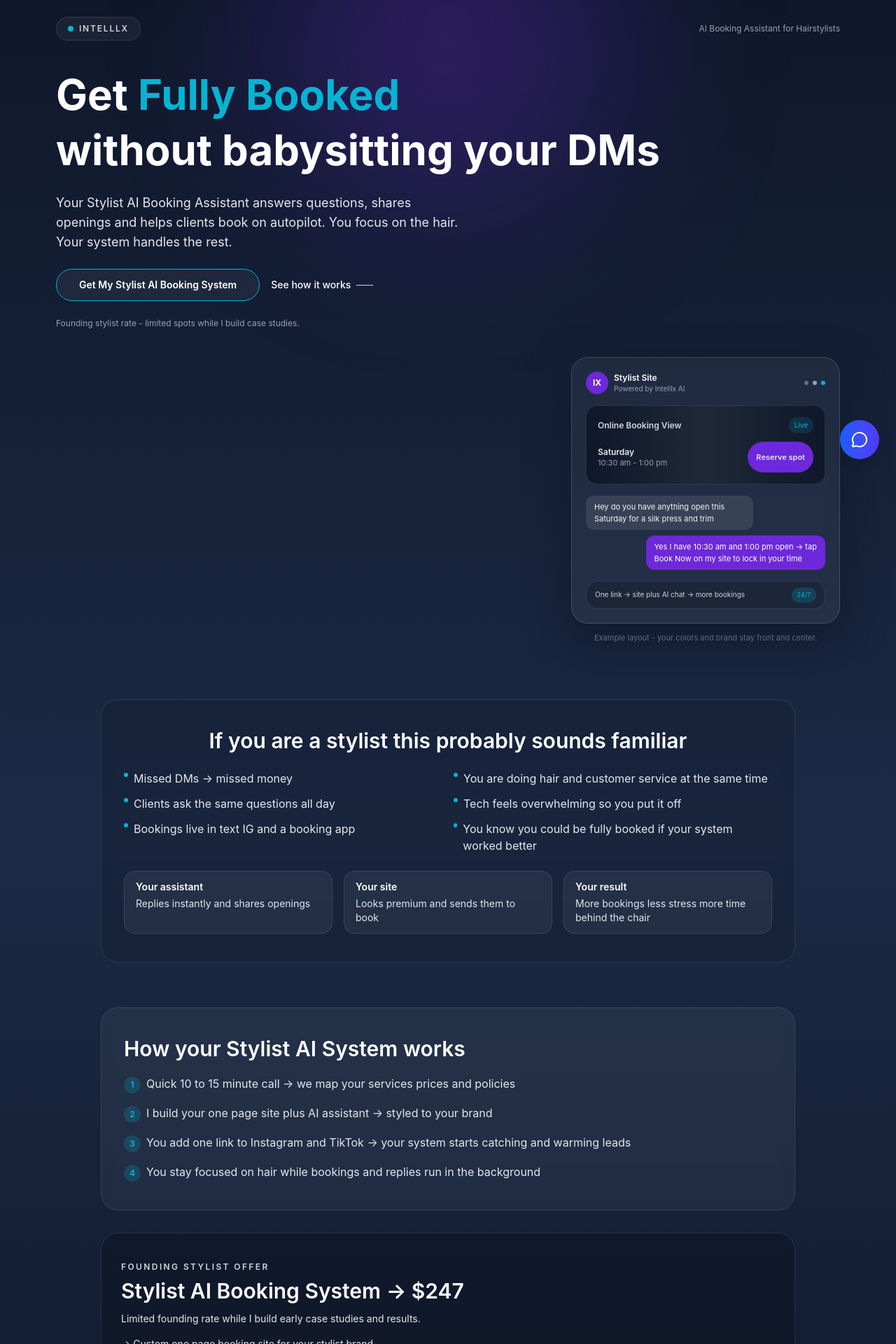
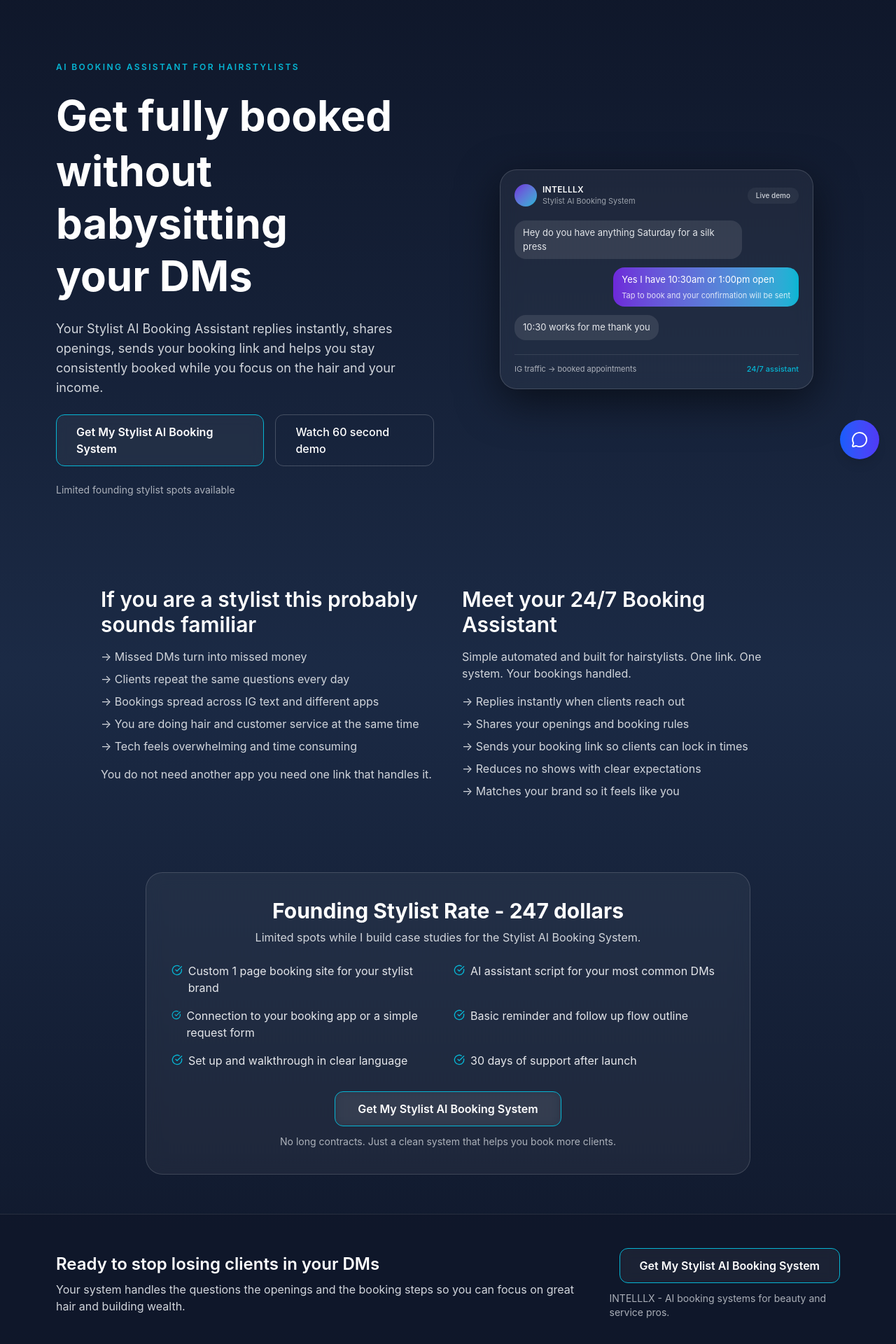
Before and after one commit to LataunaeB/Intelllx-site, a Next.js app: page /stylists in a window 1280 px wide. Shown: the part 120-2040 px from the top of the page at 70% size. Built offline with nearby package versions, Linux system fonts and the light colour scheme.

Commit message:
Simplify stylists page: cleaner layout with side-by-side pain/solution, feature grid with checkmarks, simplified mockup

```diff
--- a/src/app/stylists/page.tsx
+++ b/src/app/stylists/page.tsx
@@ -1,307 +1,232 @@
 import Link from "next/link";
+import { CheckCircle } from "lucide-react";
 
 export default function StylistsPage() {
   return (
-    <div className="relative min-h-screen bg-gradient-to-b from-[#0F172A] via-[#1B2A45] to-[#0F172A] text-white">
-      {/* Glow blob */}
-      <div className="pointer-events-none absolute -top-40 left-1/2 h-[480px] w-[480px] -translate-x-1/2 rounded-full bg-[#6D28D9]/30 blur-[120px]" />
-
-      {/* 1) HERO */}
-      <section className="relative max-w-6xl mx-auto px-4 pt-8 pb-16 md:pt-12 md:pb-20">
-        {/* Top bar with logo */}
-        <div className="flex items-center justify-between mb-10">
-          <div className="inline-flex items-center gap-2 rounded-full bg-white/5 px-4 py-2 backdrop-blur border border-white/10">
-            <div className="h-2 w-2 rounded-full bg-[#06B6D4]" />
-            <span className="text-xs font-semibold tracking-[0.15em] uppercase text-[#D1D5DB]">
-              INTELLLX
-            </span>
-          </div>
-          <span className="hidden text-xs text-gray-400 sm:inline">
-            AI Booking Assistant for Hairstylists
-          </span>
+    <div className="min-h-screen bg-gradient-to-b from-[#0F172A] via-[#1B2A45] to-[#0F172A] text-white">
+      {/* Glow background */}
+      <div className="pointer-events-none fixed inset-0 -z-10">
+        <div className="absolute -top-32 left-1/2 -translate-x-1/2 w-[520px] h-[520px] bg-[#6D28D9]/30 blur-[140px] rounded-full" />
       </div>
 
-        <div className="grid gap-10 md:grid-cols-[1.2fr,1fr] items-center">
-          {/* Left: copy */}
+      {/* SECTION 1: HERO */}
+      <section className="max-w-6xl mx-auto px-4 pt-20 pb-16 md:pt-28 md:pb-20">
+        <div className="grid gap-10 md:grid-cols-2 items-center">
+          {/* Text side */}
           <div className="space-y-6">
+            <p className="text-xs font-semibold tracking-[0.2em] uppercase text-[#06B6D4]">
+              AI Booking Assistant for Hairstylists
+            </p>
+
             <h1 className="text-4xl md:text-5xl lg:text-6xl font-bold leading-tight">
-              <span className="block">
-                Get{" "}
-                <span className="text-[#06B6D4] motion-safe:animate-pulse">
-                  Fully Booked
+              <span className="block">Get fully booked</span>
+              <span className="block mt-1">
+                <span className="inline-block animate-pulse">
+                  without babysitting
+                </span>{" "}
+                your DMs
               </span>
-              </span>
-              <span className="block mt-1">without babysitting your DMs</span>
             </h1>
 
-            <p className="text-base md:text-lg text-gray-200 max-w-xl">
-              Your Stylist AI Booking Assistant answers questions, shares openings
-              and helps clients book on autopilot. You focus on the hair. Your
-              system handles the rest.
+            <p className="text-base md:text-lg text-[#D1D5DB] max-w-xl">
+              Your Stylist AI Booking Assistant replies instantly, shares openings,
+              sends your booking link and helps you stay consistently booked
+              while you focus on the hair and your income.
             </p>
 
-            <div className="flex flex-col sm:flex-row gap-4 sm:items-center">
+            <div className="flex flex-col sm:flex-row gap-4">
               <Link
                 href="/contact"
-                className="inline-flex items-center justify-center rounded-full border border-[#06B6D4] bg-white/5 px-8 py-3 text-sm font-semibold text-white shadow-sm backdrop-blur transition hover:bg-[#06B6D4]/15 focus:outline-none focus:ring-2 focus:ring-[#06B6D4] focus:ring-offset-2 focus:ring-offset-[#0F172A]"
+                className="inline-flex items-center justify-center rounded-xl border border-[#06B6D4] bg-white/5 px-7 py-3 text-sm md:text-base font-semibold text-white backdrop-blur-sm hover:bg-[#06B6D4] hover:text-[#0F172A] transition-colors"
               >
                 Get My Stylist AI Booking System
               </Link>
               <a
-                href="#how-it-works"
-                className="text-sm font-medium text-[#D1D5DB] hover:text-white inline-flex items-center gap-2"
+                href="#demo"
+                className="inline-flex items-center justify-center rounded-xl border border-white/20 px-7 py-3 text-sm md:text-base font-medium text-[#D1D5DB] hover:bg-white/5 transition-colors"
               >
-                See how it works
-                <span className="inline-block h-[1px] w-6 bg-[#D1D5DB]" />
+                Watch 60 second demo
               </a>
             </div>
 
-            <p className="text-xs text-gray-400">
-              Founding stylist rate - limited spots while I build case studies.
+            <p className="text-xs md:text-sm text-[#D1D5DB]/80">
+              Limited founding stylist spots available
             </p>
           </div>
 
-          {/* Right: mockup card */}
-          <div className="md:justify-self-end w-full max-w-sm">
-            <div className="relative rounded-3xl bg-white/5 border border-white/15 p-5 backdrop-blur shadow-[0_22px_60px_rgba(15,23,42,0.8)]">
-              {/* Mock header */}
-              <div className="mb-4 flex items-center justify-between">
+          {/* Mockup side */}
+          <div className="md:pl-4">
+            <div className="relative mx-auto max-w-md">
+              {/* Glass card */}
+              <div className="rounded-3xl border border-white/15 bg-white/5 p-5 shadow-[0_18px_60px_rgba(0,0,0,0.55)] backdrop-blur-md">
+                {/* Logo row */}
+                <div className="flex items-center justify-between mb-5">
                   <div className="flex items-center gap-2">
-                  <div className="h-8 w-8 rounded-full bg-[#6D28D9] flex items-center justify-center text-xs font-bold">
-                    IX
-                  </div>
+                    <div className="h-8 w-8 rounded-full bg-gradient-to-br from-[#6D28D9] to-[#06B6D4]" />
                     <div>
-                    <p className="text-xs font-semibold text-white">
-                      Stylist Site
+                      <p className="text-xs font-semibold tracking-wide">
+                        INTELLLX
                       </p>
-                    <p className="text-[10px] text-gray-400">
-                      Powered by Intelllx AI
+                      <p className="text-[11px] text-[#D1D5DB]/70">
+                        Stylist AI Booking System
                       </p>
                     </div>
                   </div>
-                <div className="flex gap-1.5">
-                  <span className="h-1.5 w-1.5 rounded-full bg-[#D1D5DB]/40" />
-                  <span className="h-1.5 w-1.5 rounded-full bg-[#D1D5DB]/70" />
-                  <span className="h-1.5 w-1.5 rounded-full bg-[#06B6D4]" />
-                </div>
+                  <span className="rounded-full bg-white/5 px-3 py-1 text-[10px] font-medium text-[#D1D5DB]">
+                    Live demo
+                  </span>
                 </div>
 
-              {/* Mock content */}
-              <div className="space-y-4">
-                <div className="rounded-2xl bg-gradient-to-r from-[#0F172A] via-[#1F2937] to-[#0F172A] p-4 border border-white/10">
-                  <div className="flex items-center justify-between mb-3">
-                    <p className="text-xs font-semibold text-[#D1D5DB]">
-                      Online Booking View
-                    </p>
-                    <span className="rounded-full bg-[#06B6D4]/15 px-2 py-1 text-[10px] text-[#06B6D4]">
-                      Live
-                    </span>
-                  </div>
-                  <div className="flex items-center justify-between text-xs text-gray-200">
-                    <div>
-                      <p className="font-semibold">Saturday</p>
-                      <p className="text-[11px] text-gray-400">
-                        10:30 am - 1:00 pm
-                      </p>
-                    </div>
-                    <button className="rounded-full bg-[#6D28D9] px-3 py-1 text-[11px] font-semibold">
-                      Reserve spot
-                    </button>
-                  </div>
-                </div>
-
-                <div className="space-y-2 text-[11px]">
-                  <div className="flex gap-2">
-                    <div className="rounded-xl bg-white/10 px-3 py-2 max-w-[70%]">
-                      <p className="text-gray-100">
-                        Hey do you have anything open this Saturday for a silk press
-                        and trim
+                {/* Chat preview */}
+                <div className="space-y-3 text-[13px]">
+                  <div className="flex justify-start">
+                    <div className="max-w-[80%] rounded-2xl bg-white/10 px-3 py-2">
+                      <p className="text-[#E5E7EB]">
+                        Hey do you have anything Saturday for a silk press
                       </p>
                     </div>
                   </div>
-                  <div className="flex justify-end gap-2">
-                    <div className="rounded-xl bg-[#6D28D9] px-3 py-2 max-w-[75%]">
+                  <div className="flex justify-end">
+                    <div className="max-w-[80%] rounded-2xl bg-gradient-to-r from-[#6D28D9] to-[#06B6D4] px-3 py-2">
                       <p className="text-white">
-                        Yes I have 10:30 am and 1:00 pm open → tap Book Now on my
-                        site to lock in your time
+                        Yes I have 10:30am or 1:00pm open
+                      </p>
+                      <p className="mt-1 text-[11px] text-white/80">
+                        Tap to book and your confirmation will be sent
+                      </p>
+                    </div>
+                  </div>
+                  <div className="flex justify-start">
+                    <div className="max-w-[80%] rounded-2xl bg-white/10 px-3 py-2">
+                      <p className="text-[#E5E7EB]">
+                        10:30 works for me thank you
                       </p>
                     </div>
                   </div>
                 </div>
 
-                <div className="mt-3 rounded-2xl bg-black/20 border border-white/10 px-3 py-2 text-[10px] text-gray-300 flex items-center justify-between">
-                  <span>One link → site plus AI chat → more bookings</span>
-                  <span className="rounded-full bg-[#06B6D4]/20 px-2 py-1 text-[9px] text-[#06B6D4]">
-                    24/7
-                  </span>
+                {/* Bottom strip */}
+                <div className="mt-5 flex items-center justify-between border-t border-white/10 pt-3">
+                  <p className="text-[11px] text-[#D1D5DB]/80">
+                    IG traffic → booked appointments
+                  </p>
+                  <p className="text-[11px] text-[#06B6D4] font-medium">
+                    24/7 assistant
+                  </p>
                 </div>
               </div>
             </div>
-            <p className="mt-3 text-[11px] text-gray-400 text-center">
-              Example layout - your colors and brand stay front and center.
+          </div>
+        </div>
+      </section>
+
+      {/* SECTION 2: PAIN + SOLUTION */}
+      <section className="max-w-5xl mx-auto px-4 py-10 md:py-12">
+        <div className="grid gap-10 md:grid-cols-2">
+          {/* Pain */}
+          <div>
+            <h2 className="text-2xl md:text-3xl font-semibold mb-4">
+              If you are a stylist this probably sounds familiar
+            </h2>
+            <ul className="space-y-2 text-sm md:text-base text-[#D1D5DB]">
+              <li>→ Missed DMs turn into missed money</li>
+              <li>→ Clients repeat the same questions every day</li>
+              <li>→ Bookings spread across IG text and different apps</li>
+              <li>→ You are doing hair and customer service at the same time</li>
+              <li>→ Tech feels overwhelming and time consuming</li>
+            </ul>
+            <p className="mt-4 text-sm md:text-base text-[#D1D5DB]">
+              You do not need another app you need one link that handles it.
+            </p>
+          </div>
+
+          {/* Solution */}
+          <div>
+            <h3 className="text-2xl md:text-3xl font-semibold mb-4">
+              Meet your 24/7 Booking Assistant
+            </h3>
+            <p className="text-sm md:text-base text-[#D1D5DB] mb-4">
+              Simple automated and built for hairstylists. One link. One system. Your bookings handled.
+            </p>
+            <ul className="space-y-2 text-sm md:text-base text-[#D1D5DB]">
+              <li>→ Replies instantly when clients reach out</li>
+              <li>→ Shares your openings and booking rules</li>
+              <li>→ Sends your booking link so clients can lock in times</li>
+              <li>→ Reduces no shows with clear expectations</li>
+              <li>→ Matches your brand so it feels like you</li>
+            </ul>
+          </div>
+        </div>
+      </section>
+
+      {/* SECTION 3: OFFER */}
+      <section className="max-w-4xl mx-auto px-4 py-12 md:py-14">
+        <div className="rounded-3xl border border-white/15 bg-white/5 p-7 md:p-9 backdrop-blur-md">
+          <div className="text-center mb-6">
+            <h2 className="text-2xl md:text-3xl font-bold">
+              Founding Stylist Rate - 247 dollars
+            </h2>
+            <p className="mt-2 text-sm md:text-base text-[#D1D5DB]">
+              Limited spots while I build case studies for the Stylist AI Booking System.
+            </p>
+          </div>
+
+          <div className="grid gap-4 md:grid-cols-2 mb-8">
+            <FeatureItem text="Custom 1 page booking site for your stylist brand" />
+            <FeatureItem text="AI assistant script for your most common DMs" />
+            <FeatureItem text="Connection to your booking app or a simple request form" />
+            <FeatureItem text="Basic reminder and follow up flow outline" />
+            <FeatureItem text="Set up and walkthrough in clear language" />
+            <FeatureItem text="30 days of support after launch" />
+          </div>
+
+          <div className="flex flex-col items-center gap-3">
+            <Link
+              href="/contact"
+              className="inline-flex items-center justify-center rounded-xl border border-[#06B6D4] bg-white/5 px-8 py-3 text-sm md:text-base font-semibold text-white backdrop-blur-sm hover:bg-[#06B6D4] hover:text-[#0F172A] transition-colors"
+            >
+              Get My Stylist AI Booking System
+            </Link>
+            <p className="text-xs md:text-sm text-[#D1D5DB]/80">
+              No long contracts. Just a clean system that helps you book more clients.
             </p>
           </div>
         </div>
       </section>
 
-      {/* 2) PAIN + BENEFIT SNAPSHOT */}
-      <section className="max-w-5xl mx-auto px-4 pb-12 md:pb-16">
-        <div className="rounded-3xl border border-white/10 bg-black/10 px-6 py-8 md:px-8 md:py-10 backdrop-blur">
-          <h2 className="text-2xl md:text-3xl font-semibold text-center mb-6">
-            If you are a stylist this probably sounds familiar
-          </h2>
-          <div className="grid gap-4 md:grid-cols-2 text-sm md:text-base">
-            <div className="space-y-3">
-              <p className="flex gap-2 text-gray-200">
-                <span className="mt-1 h-1.5 w-1.5 rounded-full bg-[#06B6D4]" />
-                <span>Missed DMs → missed money</span>
+      {/* SECTION 4: FINAL CTA + TRUST */}
+      <section className="border-t border-white/10 bg-[#0F172A]/80">
+        <div className="max-w-6xl mx-auto px-4 py-10 md:py-12 flex flex-col md:flex-row items-center justify-between gap-6">
+          <div>
+            <p className="text-lg md:text-2xl font-semibold">
+              Ready to stop losing clients in your DMs
             </p>
-              <p className="flex gap-2 text-gray-200">
-                <span className="mt-1 h-1.5 w-1.5 rounded-full bg-[#06B6D4]" />
-                <span>Clients ask the same questions all day</span>
-              </p>
-              <p className="flex gap-2 text-gray-200">
-                <span className="mt-1 h-1.5 w-1.5 rounded-full bg-[#06B6D4]" />
-                <span>Bookings live in text IG and a booking app</span>
+            <p className="mt-2 text-sm md:text-base text-[#D1D5DB]">
+              Your system handles the questions the openings and the booking steps so you can focus on great hair and building wealth.
             </p>
           </div>
-            <div className="space-y-3">
-              <p className="flex gap-2 text-gray-200">
-                <span className="mt-1 h-1.5 w-1.5 rounded-full bg-[#06B6D4]" />
-                <span>You are doing hair and customer service at the same time</span>
-              </p>
-              <p className="flex gap-2 text-gray-200">
-                <span className="mt-1 h-1.5 w-1.5 rounded-full bg-[#06B6D4]" />
-                <span>Tech feels overwhelming so you put it off</span>
-              </p>
-              <p className="flex gap-2 text-gray-200">
-                <span className="mt-1 h-1.5 w-1.5 rounded-full bg-[#06B6D4]" />
-                <span>You know you could be fully booked if your system worked better</span>
-              </p>
-            </div>
-          </div>
-
-          <div className="mt-6 grid gap-4 md:grid-cols-3 text-xs md:text-sm text-gray-200">
-            <div className="rounded-2xl bg-white/5 border border-white/10 px-4 py-3">
-              <p className="font-semibold mb-1 text-white">Your assistant</p>
-              <p>Replies instantly and shares openings</p>
-            </div>
-            <div className="rounded-2xl bg-white/5 border border-white/10 px-4 py-3">
-              <p className="font-semibold mb-1 text-white">Your site</p>
-              <p>Looks premium and sends them to book</p>
-            </div>
-            <div className="rounded-2xl bg-white/5 border border-white/10 px-4 py-3">
-              <p className="font-semibold mb-1 text-white">Your result</p>
-              <p>More bookings less stress more time behind the chair</p>
-            </div>
-          </div>
-        </div>
-      </section>
-
-      {/* 3) HOW IT WORKS + OFFER */}
-      <section
-        id="how-it-works"
-        className="max-w-5xl mx-auto px-4 pb-12 md:pb-16"
-      >
-        <div className="grid gap-8 md:grid-cols-[1.1fr,1fr]">
-          {/* How it works */}
-          <div className="rounded-3xl bg-white/5 border border-white/10 px-6 py-8 md:px-8 md:py-10 backdrop-blur">
-            <h2 className="text-2xl md:text-3xl font-semibold mb-5">
-              How your Stylist AI System works
-            </h2>
-            <ol className="space-y-4 text-sm md:text-base text-gray-200">
-              <li>
-                <span className="inline-flex h-6 w-6 items-center justify-center rounded-full bg-[#06B6D4]/20 text-xs font-semibold text-[#06B6D4] mr-2">
-                  1
-                </span>
-                Quick 10 to 15 minute call → we map your services prices and policies
-              </li>
-              <li>
-                <span className="inline-flex h-6 w-6 items-center justify-center rounded-full bg-[#06B6D4]/20 text-xs font-semibold text-[#06B6D4] mr-2">
-                  2
-                </span>
-                I build your one page site plus AI assistant → styled to your brand
-              </li>
-              <li>
-                <span className="inline-flex h-6 w-6 items-center justify-center rounded-full bg-[#06B6D4]/20 text-xs font-semibold text-[#06B6D4] mr-2">
-                  3
-                </span>
-                You add one link to Instagram and TikTok → your system starts catching
-                and warming leads
-              </li>
-              <li>
-                <span className="inline-flex h-6 w-6 items-center justify-center rounded-full bg-[#06B6D4]/20 text-xs font-semibold text-[#06B6D4] mr-2">
-                  4
-                </span>
-                You stay focused on hair while bookings and replies run in the
-                background
-              </li>
-            </ol>
-          </div>
-
-          {/* Offer card */}
-          <div className="rounded-3xl bg-black/20 border border-white/10 px-6 py-8 md:px-7 md:py-10 backdrop-blur flex flex-col justify-between">
-            <div>
-              <p className="text-xs font-semibold tracking-[0.2em] uppercase text-[#D1D5DB] mb-2">
-                Founding Stylist Offer
-              </p>
-              <h3 className="text-2xl md:text-3xl font-semibold mb-3">
-                Stylist AI Booking System → $247
-              </h3>
-              <p className="text-sm text-gray-200 mb-4">
-                Limited founding rate while I build early case studies and results.
-              </p>
-              <ul className="space-y-3 text-sm text-gray-200">
-                <li>→ Custom one page booking site for your stylist brand</li>
-                <li>→ AI assistant script for your most common DMs</li>
-                <li>→ Connection to your booking app or a simple request form</li>
-                <li>→ 30 days support after launch for tweaks and questions</li>
-              </ul>
-            </div>
-
-            <div className="mt-6 space-y-2">
+          <div className="flex flex-col items-start md:items-end gap-3">
             <Link
               href="/contact"
-                className="inline-flex w-full items-center justify-center rounded-full border border-[#06B6D4] bg-white/5 px-6 py-3 text-sm font-semibold text-white shadow-sm backdrop-blur transition hover:bg-[#06B6D4]/20 focus:outline-none focus:ring-2 focus:ring-[#06B6D4] focus:ring-offset-2 focus:ring-offset-[#0F172A]"
+              className="inline-flex items-center justify-center rounded-xl border border-[#06B6D4] bg-white/5 px-7 py-3 text-sm md:text-base font-semibold text-white backdrop-blur-sm hover:bg-[#06B6D4] hover:text-[#0F172A] transition-colors"
             >
               Get My Stylist AI Booking System
             </Link>
-              <p className="text-[11px] text-gray-400 text-center">
-                No long contract. No tech headaches. Just a clean system that helps
-                you stay booked out.
+            <p className="text-xs md:text-sm text-[#D1D5DB]/80">
+              INTELLLX - AI booking systems for beauty and service pros.
             </p>
-            </div>
-          </div>
-        </div>
-      </section>
-
-      {/* 4) FINAL CTA + MINI FOOTER */}
-      <section className="bg-[#0B1220]/80 border-t border-white/10">
-        <div className="max-w-5xl mx-auto px-4 py-10 md:py-12 flex flex-col md:flex-row items-center justify-between gap-6">
-          <div>
-            <p className="text-lg md:text-2xl font-semibold mb-1">
-              Ready to stop losing clients in your DMs
-            </p>
-            <p className="text-sm text-gray-300">
-              Your link works 24/7 → so you do not have to.
-            </p>
-          </div>
-          <div className="flex flex-col items-center gap-3">
-            <Link
-              href="/contact"
-              className="inline-flex items-center justify-center rounded-full border border-[#06B6D4] bg-white/5 px-7 py-2.5 text-sm font-semibold text-white shadow-sm backdrop-blur transition hover:bg-[#06B6D4]/25 focus:outline-none focus:ring-2 focus:ring-[#06B6D4] focus:ring-offset-2 focus:ring-offset-[#0B1220]"
-            >
-              Get My Stylist AI Booking System
-            </Link>
-            <div className="flex items-center gap-2 text-[11px] text-gray-400">
-              <span className="inline-flex h-5 w-5 items-center justify-center rounded-full bg-white/5 border border-white/10 text-[9px] font-bold">
-                IX
-              </span>
-              <span>INTELLLX · AI Booking Assistant for Stylists</span>
-            </div>
           </div>
         </div>
       </section>
     </div>
   );
 }
+
+function FeatureItem({ text }: { text: string }) {
+  return (
+    <div className="flex items-start gap-2">
+      <CheckCircle className="mt-[3px] h-4 w-4 text-[#06B6D4]" />
+      <p className="text-sm md:text-base text-[#E5E7EB]">{text}</p>
+    </div>
+  );
+}
```
Lines whose indentation alone changed are shown as unchanged.
